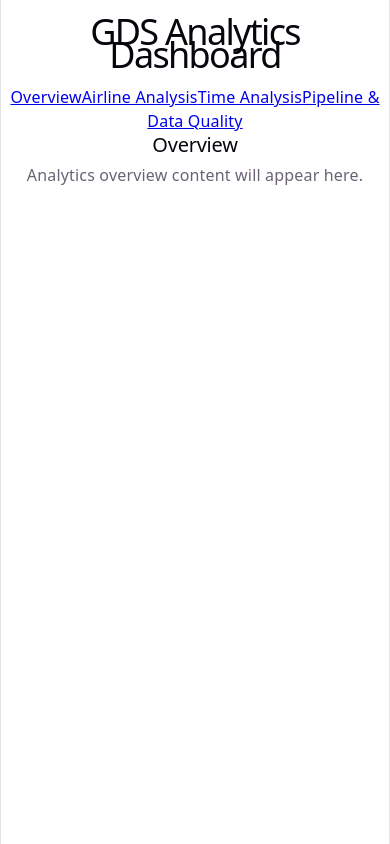
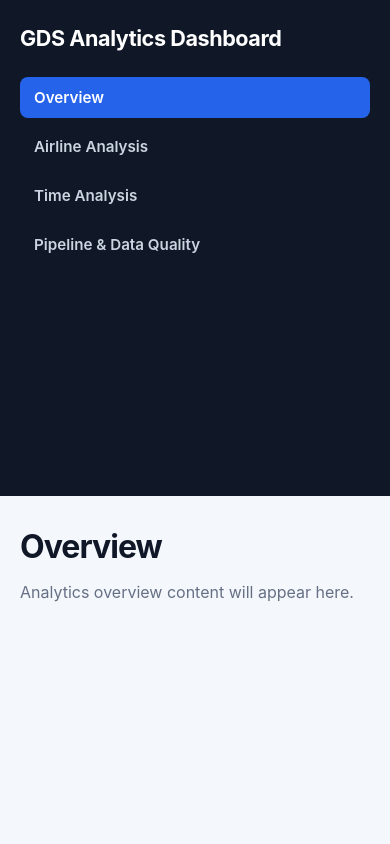
Before and after one commit to kayshen18/gds-streaming-analytics, a React (Vite) app in the folder frontend/: page / in a window 390 px wide. Built offline with nearby package versions, Linux system fonts and the light colour scheme.

Commit message:
style: add responsive dashboard layout

```diff
--- a/frontend/src/App.css
+++ b/frontend/src/App.css
@@ -1,184 +1,93 @@
-.counter {
-  font-size: 16px;
-  padding: 5px 10px;
-  border-radius: 5px;
-  color: var(--accent);
-  background: var(--accent-bg);
-  border: 2px solid transparent;
-  transition: border-color 0.3s;
-  margin-bottom: 24px;
+.app-shell {
+  min-height: 100vh;
+  display: grid;
+  grid-template-columns: 260px minmax(0, 1fr);
+}
 
-  &:hover {
-    border-color: var(--accent-border);
+.app-shell > header {
+  padding: 32px 24px;
+  background: #101828;
+  color: #ffffff;
+  display: flex;
+  flex-direction: column;
+  gap: 40px;
+}
+
+.app-shell > header h1 {
+  margin: 0;
+  font-size: 1.35rem;
+  line-height: 1.35;
+  letter-spacing: -0.02em;
+}
+
+.app-shell nav {
+  display: flex;
+  flex-direction: column;
+  gap: 8px;
+}
+
+.app-shell nav a {
+  padding: 11px 14px;
+  border-radius: 8px;
+  color: #cbd5e1;
+  font-size: 0.95rem;
+  font-weight: 600;
+  text-decoration: none;
+  transition:
+    background-color 150ms ease,
+    color 150ms ease;
+}
+
+.app-shell nav a:hover {
+  background: #1d2939;
+  color: #ffffff;
+}
+
+.app-shell nav a[aria-current="page"] {
+  background: #2563eb;
+  color: #ffffff;
+}
+
+.app-shell > main {
+  min-width: 0;
+  padding: 48px;
+}
+
+.app-shell > main h2 {
+  margin: 0 0 12px;
+  color: #101828;
+  font-size: 2rem;
+  line-height: 1.2;
+  letter-spacing: -0.03em;
+}
+
+.app-shell > main p {
+  max-width: 680px;
+  margin: 0;
+  color: #667085;
+  font-size: 1rem;
+  line-height: 1.65;
+}
+
+@media (max-width: 760px) {
+  .app-shell {
+    grid-template-columns: 1fr;
   }
-  &:focus-visible {
-    outline: 2px solid var(--accent);
-    outline-offset: 2px;
+
+  .app-shell > header {
+    padding: 24px 20px;
+    gap: 24px;
+  }
+
+  .app-shell nav {
+    flex-flow: row wrap;
+  }
+
+  .app-shell nav a {
+    flex: 1 1 180px;
+  }
+
+  .app-shell > main {
+    padding: 32px 20px;
   }
 }
-
-.hero {
-  position: relative;
-
-  .base,
-  .framework,
-  .vite {
-    inset-inline: 0;
-    margin: 0 auto;
-  }
-
-  .base {
-    width: 170px;
-    position: relative;
-    z-index: 0;
-  }
-
-  .framework,
-  .vite {
-    position: absolute;
-  }
-
-  .framework {
-    z-index: 1;
-    top: 34px;
-    height: 28px;
-    transform: perspective(2000px) rotateZ(300deg) rotateX(44deg) rotateY(39deg)
-      scale(1.4);
-  }
-
-  .vite {
-    z-index: 0;
-    top: 107px;
-    height: 26px;
-    width: auto;
-    transform: perspective(2000px) rotateZ(300deg) rotateX(40deg) rotateY(39deg)
-      scale(0.8);
-  }
-}
-
-#center {
-  display: flex;
-  flex-direction: column;
-  gap: 25px;
-  place-content: center;
-  place-items: center;
-  flex-grow: 1;
-
-  @media (max-width: 1024px) {
-    padding: 32px 20px 24px;
-    gap: 18px;
-  }
-}
-
-#next-steps {
-  display: flex;
-  border-top: 1px solid var(--border);
-  text-align: left;
-
-  & > div {
-    flex: 1 1 0;
-    padding: 32px;
-    @media (max-width: 1024px) {
-      padding: 24px 20px;
-    }
-  }
-
-  .icon {
-    margin-bottom: 16px;
-    width: 22px;
-    height: 22px;
-  }
-
-  @media (max-width: 1024px) {
-    flex-direction: column;
-    text-align: center;
-  }
-}
-
-#docs {
-  border-right: 1px solid var(--border);
-
-  @media (max-width: 1024px) {
-    border-right: none;
-    border-bottom: 1px solid var(--border);
-  }
-}
-
-#next-steps ul {
-  list-style: none;
-  padding: 0;
-  display: flex;
-  gap: 8px;
-  margin: 32px 0 0;
-
-  .logo {
-    height: 18px;
-  }
-
-  a {
-    color: var(--text-h);
-    font-size: 16px;
-    border-radius: 6px;
-    background: var(--social-bg);
-    display: flex;
-    padding: 6px 12px;
-    align-items: center;
-    gap: 8px;
-    text-decoration: none;
-    transition: box-shadow 0.3s;
-
-    &:hover {
-      box-shadow: var(--shadow);
-    }
-    .button-icon {
-      height: 18px;
-      width: 18px;
-    }
-  }
-
-  @media (max-width: 1024px) {
-    margin-top: 20px;
-    flex-wrap: wrap;
-    justify-content: center;
-
-    li {
-      flex: 1 1 calc(50% - 8px);
-    }
-
-    a {
-      width: 100%;
-      justify-content: center;
-      box-sizing: border-box;
-    }
-  }
-}
-
-#spacer {
-  height: 88px;
-  border-top: 1px solid var(--border);
-  @media (max-width: 1024px) {
-    height: 48px;
-  }
-}
-
-.ticks {
-  position: relative;
-  width: 100%;
-
-  &::before,
-  &::after {
-    content: '';
-    position: absolute;
-    top: -4.5px;
-    border: 5px solid transparent;
-  }
-
-  &::before {
-    left: 0;
-    border-left-color: var(--border);
-  }
-  &::after {
-    right: 0;
-    border-right-color: var(--border);
-  }
-}
--- a/frontend/src/index.css
+++ b/frontend/src/index.css
@@ -1,111 +1,39 @@
 :root {
-  --text: #6b6375;
-  --text-h: #08060d;
-  --bg: #fff;
-  --border: #e5e4e7;
-  --code-bg: #f4f3ec;
-  --accent: #aa3bff;
-  --accent-bg: rgba(170, 59, 255, 0.1);
-  --accent-border: rgba(170, 59, 255, 0.5);
-  --social-bg: rgba(244, 243, 236, 0.5);
-  --shadow:
-    rgba(0, 0, 0, 0.1) 0 10px 15px -3px, rgba(0, 0, 0, 0.05) 0 4px 6px -2px;
-
-  --sans: system-ui, 'Segoe UI', Roboto, sans-serif;
-  --heading: system-ui, 'Segoe UI', Roboto, sans-serif;
-  --mono: ui-monospace, Consolas, monospace;
-
-  font: 18px/145% var(--sans);
-  letter-spacing: 0.18px;
-  color-scheme: light dark;
-  color: var(--text);
-  background: var(--bg);
+  font-family:
+    Inter, ui-sans-serif, system-ui, -apple-system, BlinkMacSystemFont,
+    "Segoe UI", sans-serif;
+  color: #172033;
+  background: #f4f7fb;
   font-synthesis: none;
   text-rendering: optimizeLegibility;
-  -webkit-font-smoothing: antialiased;
-  -moz-osx-font-smoothing: grayscale;
-
-  @media (max-width: 1024px) {
-    font-size: 16px;
-  }
 }
 
-@media (prefers-color-scheme: dark) {
-  :root {
-    --text: #9ca3af;
-    --text-h: #f3f4f6;
-    --bg: #16171d;
-    --border: #2e303a;
-    --code-bg: #1f2028;
-    --accent: #c084fc;
-    --accent-bg: rgba(192, 132, 252, 0.15);
-    --accent-border: rgba(192, 132, 252, 0.5);
-    --social-bg: rgba(47, 48, 58, 0.5);
-    --shadow:
-      rgba(0, 0, 0, 0.4) 0 10px 15px -3px, rgba(0, 0, 0, 0.25) 0 4px 6px -2px;
-  }
-
-  #social .button-icon {
-    filter: invert(1) brightness(2);
-  }
+* {
+  box-sizing: border-box;
 }
 
-#root {
-  width: 1126px;
-  max-width: 100%;
-  margin: 0 auto;
-  text-align: center;
-  border-inline: 1px solid var(--border);
-  min-height: 100svh;
-  display: flex;
-  flex-direction: column;
-  box-sizing: border-box;
+html {
+  min-width: 320px;
+  min-height: 100%;
 }
 
 body {
   margin: 0;
+  min-width: 320px;
+  min-height: 100vh;
+  background: #f4f7fb;
 }
 
-h1,
-h2 {
-  font-family: var(--heading);
-  font-weight: 500;
-  color: var(--text-h);
+button,
+input,
+select {
+  font: inherit;
 }
 
-h1 {
-  font-size: 56px;
-  letter-spacing: -1.68px;
-  margin: 32px 0;
-  @media (max-width: 1024px) {
-    font-size: 36px;
-    margin: 20px 0;
-  }
-}
-h2 {
-  font-size: 24px;
-  line-height: 118%;
-  letter-spacing: -0.24px;
-  margin: 0 0 8px;
-  @media (max-width: 1024px) {
-    font-size: 20px;
-  }
-}
-p {
-  margin: 0;
+a {
+  color: inherit;
 }
 
-code,
-.counter {
-  font-family: var(--mono);
-  display: inline-flex;
-  border-radius: 4px;
-  color: var(--text-h);
+#root {
+  min-height: 100vh;
 }
-
-code {
-  font-size: 15px;
-  line-height: 135%;
-  padding: 4px 8px;
-  background: var(--code-bg);
-}
```
